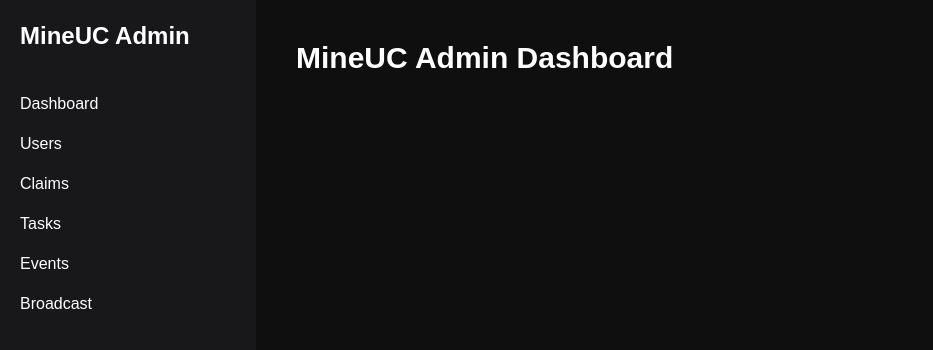
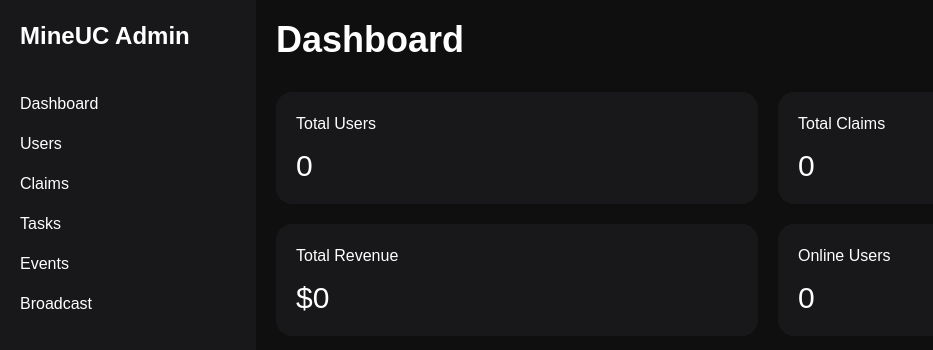
Before and after one commit to LoKe-TMA/Admin_Panel, a React (Vite) app: page / in a window 1280 px wide. Shown: the top 350 px of the page, without its empty margins (0-933 px from the left). Built offline with nearby package versions, Linux system fonts and the light colour scheme; no server answers.

Commit message:
Update Dashboard.jsx

```diff
--- a/src/pages/Dashboard.jsx
+++ b/src/pages/Dashboard.jsx
@@ -1,11 +1,43 @@
-import React from "react";
-
 const Dashboard = () => {
   return (
-    <div className="p-5">
-      <h1 className="text-3xl font-bold">
-        MineUC Admin Dashboard
+    <div>
+
+      <h1 className="text-4xl font-bold mb-8">
+        Dashboard
       </h1>
+
+      <div className="grid grid-cols-2 gap-5">
+
+        <div className="bg-zinc-900 p-5 rounded-2xl">
+          <h2>Total Users</h2>
+          <p className="text-3xl mt-3">
+            0
+          </p>
+        </div>
+
+        <div className="bg-zinc-900 p-5 rounded-2xl">
+          <h2>Total Claims</h2>
+          <p className="text-3xl mt-3">
+            0
+          </p>
+        </div>
+
+        <div className="bg-zinc-900 p-5 rounded-2xl">
+          <h2>Total Revenue</h2>
+          <p className="text-3xl mt-3">
+            $0
+          </p>
+        </div>
+
+        <div className="bg-zinc-900 p-5 rounded-2xl">
+          <h2>Online Users</h2>
+          <p className="text-3xl mt-3">
+            0
+          </p>
+        </div>
+
+      </div>
+
     </div>
   );
 };
```
